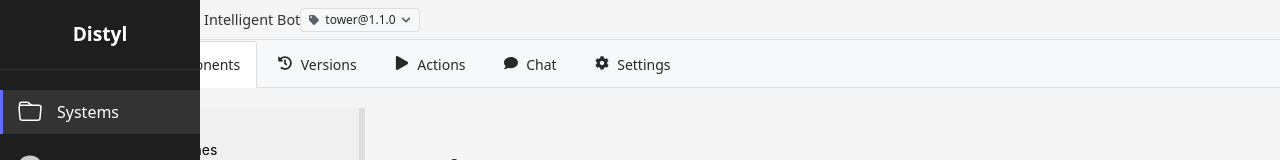
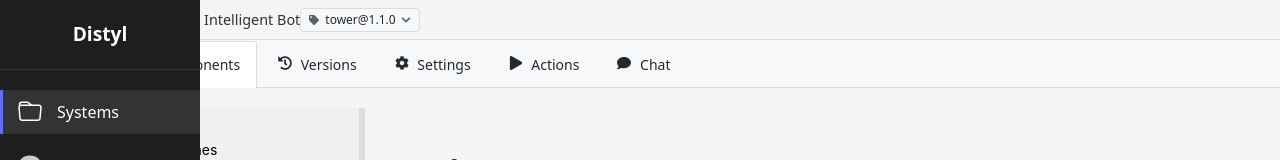
Before and after one commit to connor-distyl/distillery-fe-sketch, a React (Vite) app: page /workspace in a window 1280 px wide. Both pictures are taken after a click on the element 690 px from the left and 288 px from the top of the page. Shown: the top 160 px of the page. Built offline with nearby package versions, Linux system fonts and the light colour scheme.

Commit message:
update layout

```diff
--- a/src/pages/WorkspacePage/WorkspacePage.tsx
+++ b/src/pages/WorkspacePage/WorkspacePage.tsx
@@ -228,6 +228,12 @@ const WorkspacePage = () => {
           <FaHistory className="tab-icon" /> Versions
         </div>
         <div
+          className={`workspace-tab ${activeWorkspaceTab === 'settings' ? 'active' : ''}`}
+          onClick={() => handleWorkspaceTabChange('settings')}
+        >
+          <FaCog className="tab-icon" /> Settings
+        </div>
+        <div
           className={`workspace-tab ${activeWorkspaceTab === 'actions' ? 'active' : ''}`}
           onClick={() => handleWorkspaceTabChange('actions')}
         >
@@ -238,12 +244,6 @@ const WorkspacePage = () => {
           onClick={() => handleWorkspaceTabChange('chat')}
         >
           <FaComment className="tab-icon" /> Chat
-        </div>
-        <div
-          className={`workspace-tab ${activeWorkspaceTab === 'settings' ? 'active' : ''}`}
-          onClick={() => handleWorkspaceTabChange('settings')}
-        >
-          <FaCog className="tab-icon" /> Settings
         </div>
       </div>
 
```
